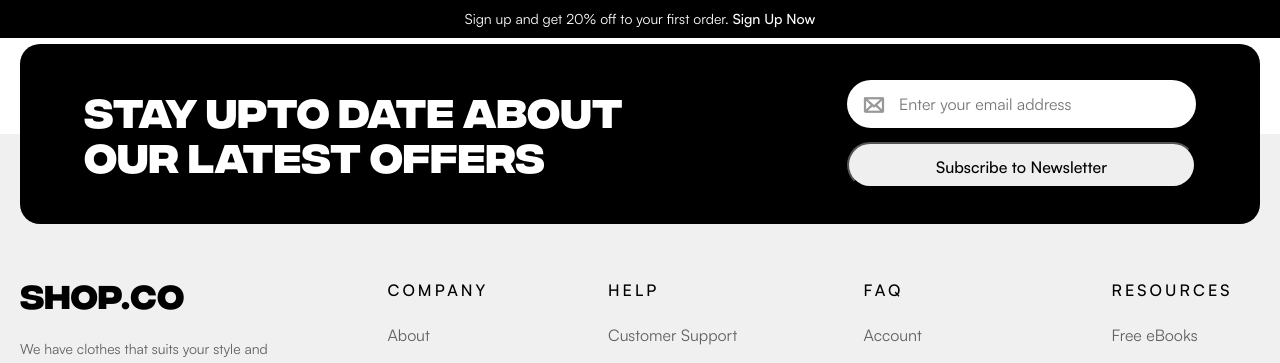
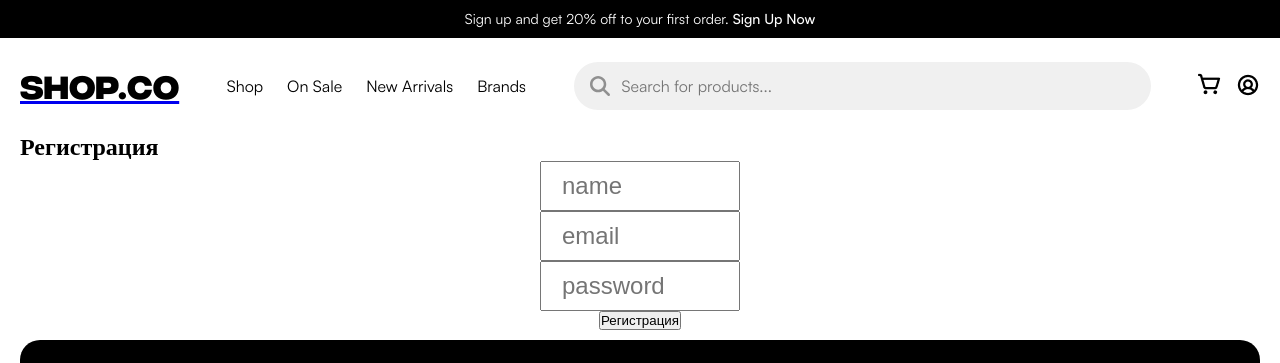
Before and after one commit to MakhmudNunu/SHOP.CO, a React (Create React App) app: page /register in a window 1280 px wide. Shown: the top 363 px of the page. Built offline with nearby package versions, Linux system fonts and the light colour scheme.

Commit message:
register

```diff
--- a/db.json
+++ b/db.json
@@ -8,9 +8,19 @@
       "rate": 4.5,
       "description": "A classic T-shirt with tape details",
       "category": "T-Shirts",
-            "colors": ["Black", "White", "Grey"],
-            "sizes": ["S", "M", "L", "XL"],
-            "stock": 50
+      "colors": [
+        "Black",
+        "White",
+        "Grey"
+      ],
+      "sizes": [
+        "S",
+        "M",
+        "L",
+        "XL"
+      ],
+      "stock": 50,
+      "isNew": "true"
     },
     {
       "id": 2,
@@ -20,8 +30,17 @@
       "rate": 3.5,
       "description": "Skinny fit jeans for a stylish look",
       "category": "Jeans",
-            "colors": ["Blue", "Black", "Grey"],
-            "sizes": ["28", "30", "32", "34"],
+      "colors": [
+        "Blue",
+        "Black",
+        "Grey"
+      ],
+      "sizes": [
+        "28",
+        "30",
+        "32",
+        "34"
+      ],
       "stock": 30
     },
     {
@@ -32,8 +51,17 @@
       "rate": 4.5,
       "description": "A classic checked shirt for casual wear",
       "category": "Shirts",
-            "colors": ["Red", "Blue", "Green"],
-            "sizes": ["S", "M", "L", "XL"],
+      "colors": [
+        "Red",
+        "Blue",
+        "Green"
+      ],
+      "sizes": [
+        "S",
+        "M",
+        "L",
+        "XL"
+      ],
       "stock": 40
     },
     {
@@ -44,8 +72,17 @@
       "rate": 4.5,
       "description": "A stylish sleeve striped T-shirt",
       "category": "T-Shirts",
-            "colors": ["Orange", "White", "Black"],
-            "sizes": ["S", "M", "L", "XL"],
+      "colors": [
+        "Orange",
+        "White",
+        "Black"
+      ],
+      "sizes": [
+        "S",
+        "M",
+        "L",
+        "XL"
+      ],
       "stock": 60
     }
   ],
@@ -55,9 +92,18 @@
       "image": "/images/VERTICALSTRIPEDSHIRT.png",
       "title": "Vertical Striped Shirt",
       "price": 212,
-            "rate": 5.0,
-            "colors": ["Blue", "White", "Grey"],
-            "sizes": ["S", "M", "L", "XL"],
+      "rate": 5,
+      "colors": [
+        "Blue",
+        "White",
+        "Grey"
+      ],
+      "sizes": [
+        "S",
+        "M",
+        "L",
+        "XL"
+      ],
       "stock": 20
     },
     {
@@ -65,9 +111,18 @@
       "image": "/images/COURAGEGRAPHICT-SHIRT.png",
       "title": "Courage Graphic T-Shirt",
       "price": 145,
-            "rate": 4.0,
-            "colors": ["Black", "White", "Grey"],
-            "sizes": ["S", "M", "L", "XL"],
+      "rate": 4,
+      "colors": [
+        "Black",
+        "White",
+        "Grey"
+      ],
+      "sizes": [
+        "S",
+        "M",
+        "L",
+        "XL"
+      ],
       "stock": 50
     },
     {
@@ -75,9 +130,18 @@
       "image": "/images/LOOSEFITBERMUDASHORTS.png",
       "title": "Loose Fit Bermuda Shorts",
       "price": 80,
-            "rate": 3.0,
-            "colors": ["Blue", "Black", "Grey"],
-            "sizes": ["28", "30", "32", "34"],
+      "rate": 3,
+      "colors": [
+        "Blue",
+        "Black",
+        "Grey"
+      ],
+      "sizes": [
+        "28",
+        "30",
+        "32",
+        "34"
+      ],
       "stock": 30
     },
     {
@@ -86,8 +150,17 @@
       "title": "Faded Skinny Jeans",
       "price": 210,
       "rate": 4.5,
-            "colors": ["Blue", "Black", "Grey"],
-            "sizes": ["28", "30", "32", "34"],
+      "colors": [
+        "Blue",
+        "Black",
+        "Grey"
+      ],
+      "sizes": [
+        "28",
+        "30",
+        "32",
+        "34"
+      ],
       "stock": 40
     }
   ],
@@ -113,5 +186,13 @@
       "text": "As someone who's always on the lookout for unique fashion pieces, I'm thrilled to have stumbled upon Shop.co. The selection of clothes is not only diverse but also on-point with the latest trends.",
       "verified": true
     }
+  ],
+  "users": [
+    {
+      "email": "ali@mail.ru",
+      "password": "$2a$10$9weOG/je81QbVMMa6jzTEutjtgG6iVuBYH8qJrQ.E9D5qGynwqpIK",
+      "name": "alibek",
+      "id": 1
+    }
   ]
 }
--- a/src/App.js
+++ b/src/App.js
@@ -3,6 +3,7 @@ import Footer from './components/Footer/Footer';
 import Homepage from './components/Homepage/Homepage';
 import Cart from './components/Cart/Cart';
 import { Route, Routes } from 'react-router-dom';
+import Register from './components/Register/Register';
 
 function App() {
   return (
@@ -11,6 +12,7 @@ function App() {
       <Routes>
         <Route path="/" element={<Homepage />} />
         <Route path="/cart" element={<Cart />} />
+        <Route path='/register' element={<Register/>}/>
       </Routes>
       <Footer />
     </>
--- /dev/null
+++ b/src/components/Register/Register.jsx
@@ -0,0 +1,52 @@
+
+import { useRef, useState } from 'react'
+import './Register.scss'
+import axios from 'axios'
+
+const Register = () => {
+
+    const nameRef = useRef(null)
+    const emailRef = useRef(null)
+    const textRef = useRef(null)
+    const [password,setPassword] = useState('')
+
+    let register = (e)=>{
+        e.preventDefault()
+
+        if(password === 'loh'){
+            return alert('пароль не может быть таким')
+        } else{
+            let user = {
+                name:nameRef.current.value,
+                email:emailRef.current.value,
+                password
+            }
+            axios.post('http://localhost:5002/register',user)
+
+        }
+
+
+    }
+
+  return (
+    <div className='register'>
+      <div className="container">
+      <h2 ref={textRef}>Регистрация</h2>
+      <form>
+        <label>
+            <input ref={nameRef} type="text" placeholder='name' />
+        </label>
+        <label>
+            <input ref={emailRef} type="email" placeholder='email' />
+        </label>
+        <label>
+            <input onChange={(e)=>{setPassword(e.target.value)}} type="text" placeholder='password' />
+        </label>
+        <button onClick={(e)=>register(e)} type='submit'>Регистрация</button>
+      </form>
+      </div>
+    </div>
+  )
+}
+
+export default Register
--- /dev/null
+++ b/src/components/Register/Register.scss
@@ -0,0 +1,19 @@
+@import '../../global/Global.scss';
+
+.register{
+    margin-bottom: 100px;
+    form{
+        display: flex;
+        flex-direction: column;
+        align-items: center;
+        label{
+            input{
+                width: 200px;
+                height: 50px;
+                padding-left: 20px;
+                font-size: 24px;
+
+            }
+        }
+    }
+}
```
Also changed, not shown: package.json (+4 -4 lines), 1 other file (tests, documents, lock files or other folders). Lines whose indentation alone changed are shown as unchanged.
